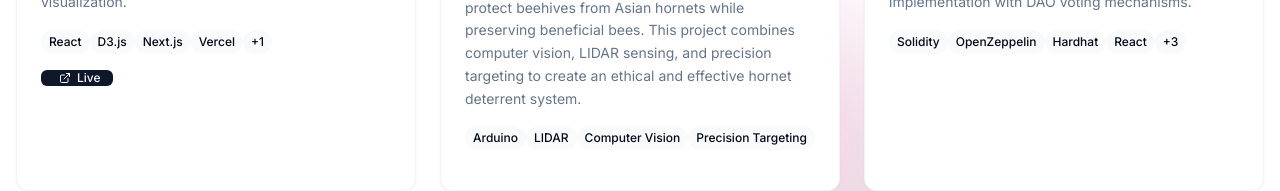
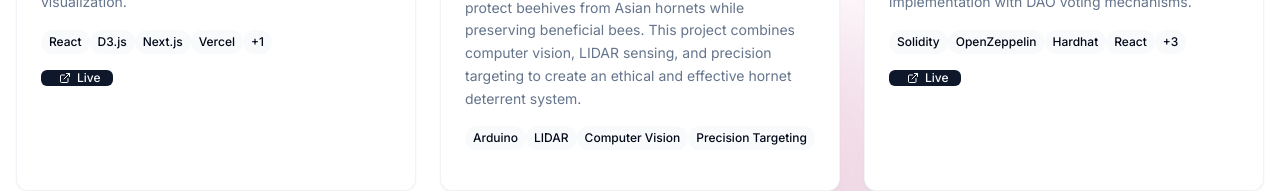
Before and after one commit to Huaoe/portfolio, a Next.js app: page /projects in a window 1280 px wide. Shown: the part 3027-3218 px from the top of the page. Built offline with nearby package versions, Linux system fonts and the light colour scheme.

Commit message:
feat: add live URL for Realms DAO project

```diff
--- a/src/app/projects/page.tsx
+++ b/src/app/projects/page.tsx
@@ -250,7 +250,7 @@ const projects = [
       'jupiter',
       'Realms DAO',
     ],
-    liveUrl: null,
+    liveUrl: "https://elurc-dao.onrender.com/",
     githubUrl: null,
     stats: {
       holders: '1K+',
```
Also changed, not shown: 1 other file (tests, documents, lock files or other folders).
